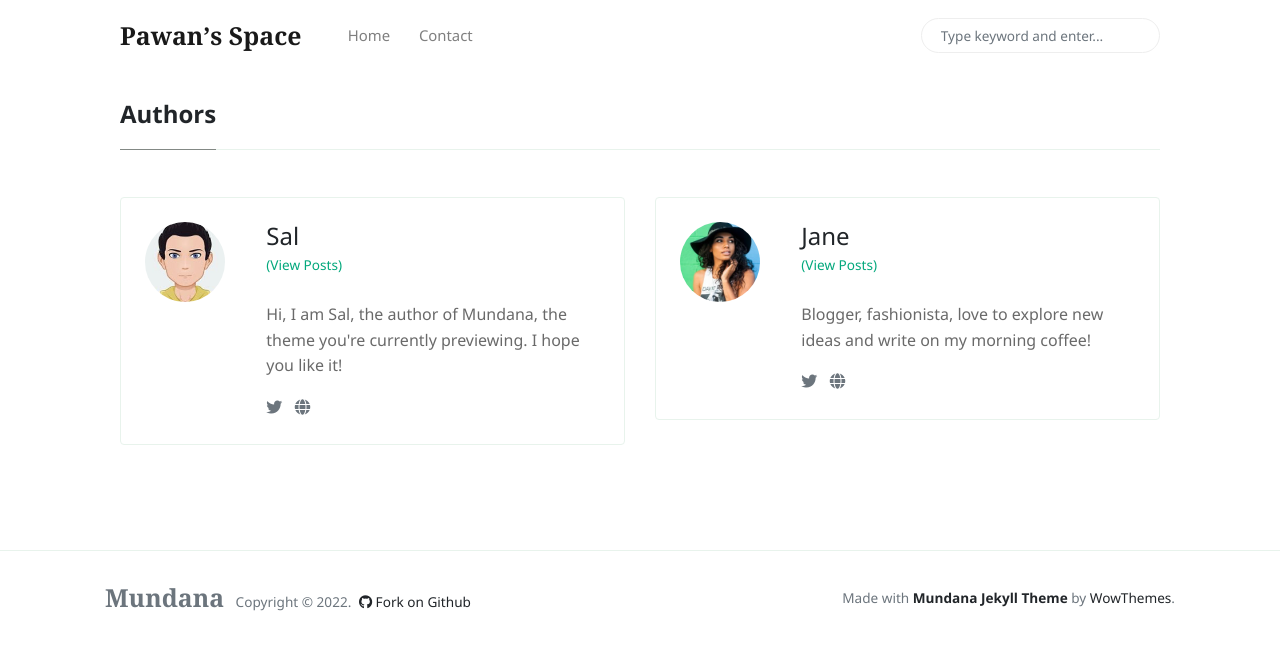
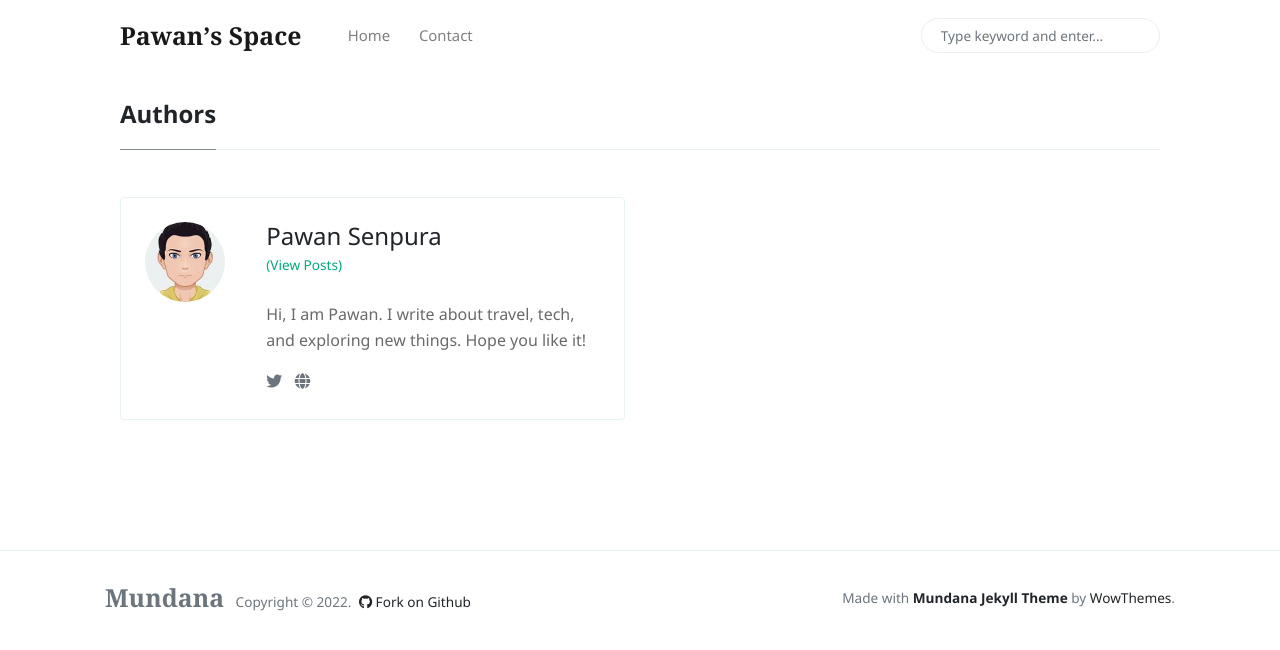
Before and after one commit to pawan-live/pawans-space, a Jekyll site: the page built from _pages/authors-list.html, in a window 1280 px wide. Shown: the top 650 px of the page. Built offline with Jekyll 4.4.1, drawn with Linux system fonts in a browser that asks for light colours; nearby versions of some CDN libraries.

Commit message:
Update _config.yml

```diff
--- a/_config.yml
+++ b/_config.yml
@@ -19,21 +19,13 @@ plugins:
   - jekyll-seo-tag
 
 authors:
-    sal:
-      name:           Sal
-      site:           https://www.wowthemes.net
+    pawan:
+      name:           Pawan Senpura
+      site:           https://itspawanlive.me
       avatar:         /assets/images/avatar1.jpg
-      bio:            "Hi, I am Sal, the author of Mundana, the theme you're currently previewing. I hope you like it!"
-      email:          wowthemesnet@gmail.com
-      twitter:        https://twitter.com/wowthemesnet
-
-    jane:
-      name:           Jane
-      site:           https://www.wowthemes.net
-      avatar:         /assets/images/avatar2.jpg
-      bio:            "Blogger, fashionista, love to explore new ideas and write on my morning coffee!"
-      email:          fakemail@gmail.com
-      twitter:        https://twitter.com/wowthemesnet
+      bio:            "Hi, I am Pawan. I write about travel, tech, and exploring new things. Hope you like it!"
+      email:          hello@itspawanlive.me
+      twitter:        https://twitter.com/pawan11x
 
 # Defaults
 defaults:
```
